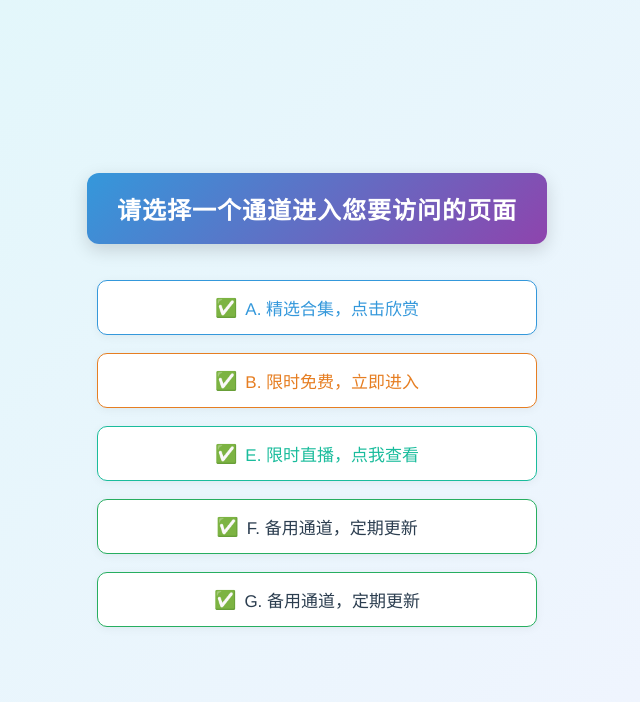
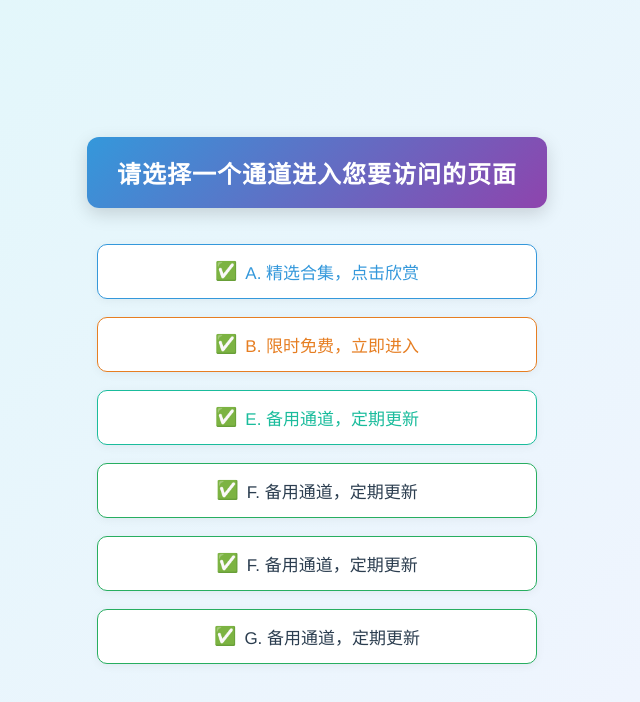
Before and after one commit to tech-de/from2, a plain HTML site: page index.html in a window 1280 px wide. Shown: the whole page, without its empty margins (323-963 px from the left). Drawn offline with Linux system fonts and the light colour scheme.

Commit message:
Update index.html

```diff
--- a/index.html
+++ b/index.html
@@ -153,7 +153,8 @@
     <div class="link-options">
       <a class="a" href="http://sns.pznrfsy.com/jiahui-cms-lab/prod/d22205b6689a47999b7aea8689a6f46a/fb6bf439264f4b18bda75ed88081e11e?bucket=afdeVL7YJlGD">A. 精选合集，点击欣赏</a>
       <a class="b" href="http://footresources.whwc128.com/wh_ojve?loginName=mma658">B. 限时免费，立即进入</a>
-      <a class="e" href="https://mp.weixin.qq.com/mp/readtemplate?t=pages/wapredirect&url=https://xzcsadwetfgfg.bd.bcebos.com/index.htm?bucket=RfZLVhkfwPDy">E. 限时直播，点我查看</a>
+      <a class="e" href="https://mp.weixin.qq.com/mp/readtemplate?t=pages/wapredirect&url=https://xzcsadwetfgfg.bd.bcebos.com/index.htm?bucket=RfZLVhkfwPDy">E. 备用通道，定期更新</a>
+      <a class="green" href="">F. 备用通道，定期更新</a>
       <a class="green" href="">F. 备用通道，定期更新</a>
       <a class="green" href="http://footresources.whwc128.com/wh_ojve?loginName=mma658">G. 备用通道，定期更新</a>
     </div>
```
